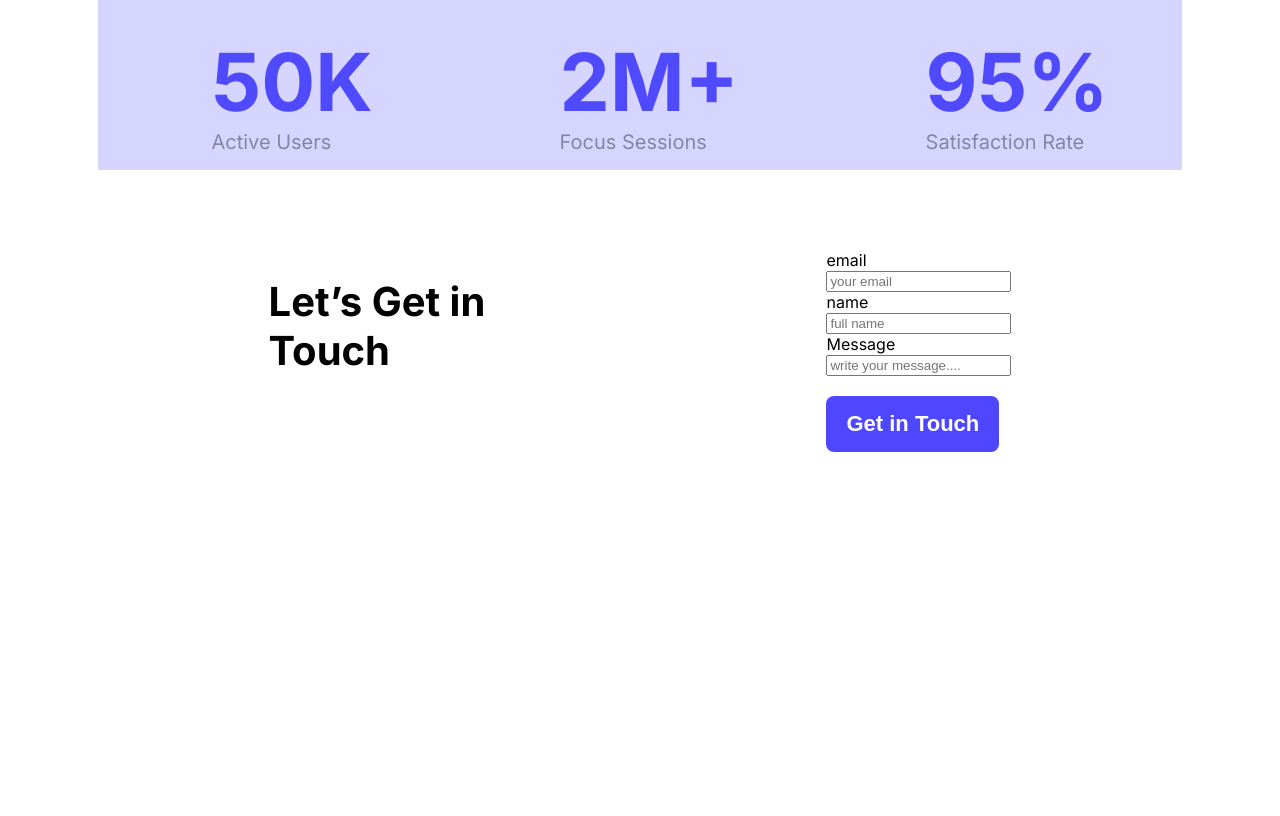
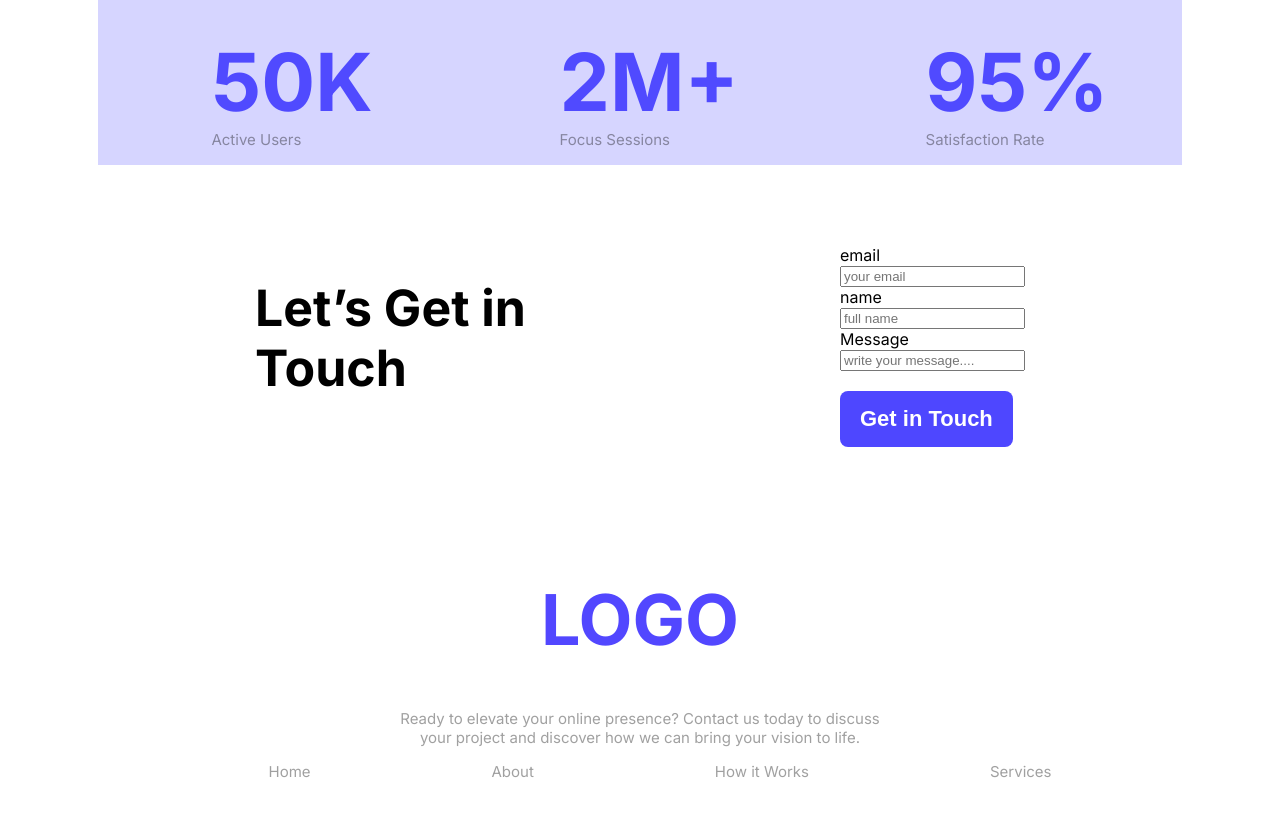
Before and after one commit to asifhas2/assignment-1, a plain HTML site: page index.html in a window 1280 px wide. Shown: the part 985-1801 px from the top of the page. Before the commit the page ends 1527 px from the top, so only its background shows below. Drawn offline with Linux system fonts and the light colour scheme.

Commit message:
assigment 1

```diff
--- a/index.html
+++ b/index.html
@@ -78,5 +78,19 @@
 
         </div>
     </main>
+    <footer>
+        <div>
+            <h1 class="footer-title">LOGO</h1>
+            <p class="sub-action2" style="text-align: center;">Ready to elevate your online presence? Contact us today to discuss <br> your project and discover how we can bring your vision to life.</p>
+        </div>
+        <div>
+            <ul class="footer-item sub-action2">
+                <li>Home</li>
+                <li>About</li>
+                <li>How it Works</li>
+                <li>Services</li>
+            </ul>
+        </div>
+    </footer>
 </body>
 </html>
--- a/styles/design.css
+++ b/styles/design.css
@@ -81,7 +81,7 @@ div ul li {
     color: #4d47fff9;
 }
 .sub-action2{
-font-size: 20px;
+font-size: 15px;
 color: #0000005f;
 }
 #asif{
@@ -93,7 +93,7 @@ color: #0000005f;
 }
 .acc{
     /* border: 5px solid; */
-    font-size: 20px;
+    font-size: 25px;
 }
 .action3{
     display: flex;
@@ -110,3 +110,19 @@ color: #0000005f;
     border: none;
 
 }
+.form{
+    background-color: white;
+}
+footer{
+    /* border: 5px solid; */
+    margin: 130px;
+}
+.footer-title{
+    color: #5247FF;
+    font-size: 70px;
+    text-align: center;
+}
+.footer-item{
+    display: flex;
+    justify-content: space-around;
+}
```
